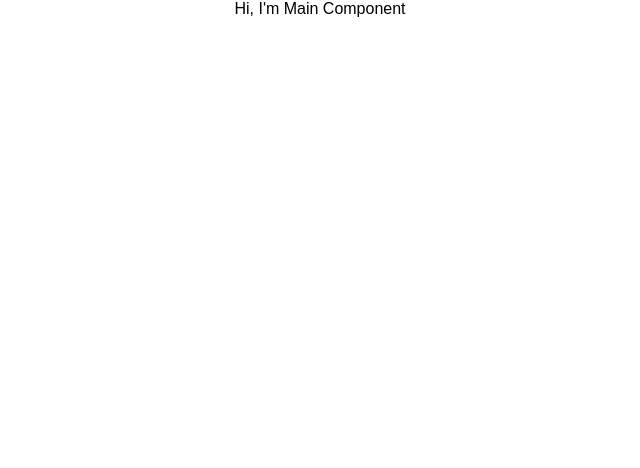
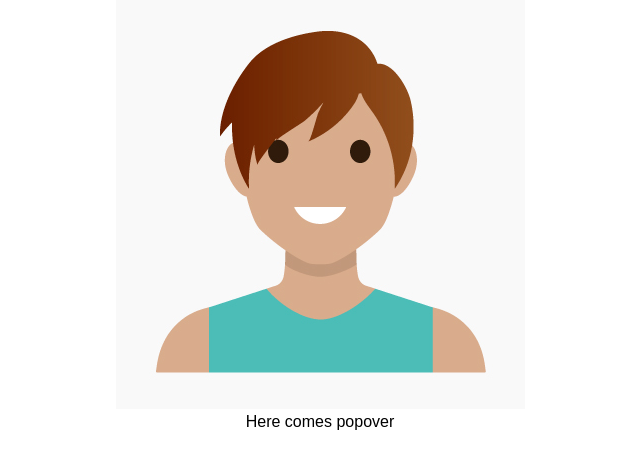
Before and after one commit to meghanasarikonda/react-challenge, a React (Create React App) app: page / in a window 1280 px wide. Shown: the top 468 px of the page, without its empty margins (320-960 px from the left). Built offline with nearby package versions, Linux system fonts and the light colour scheme.

Commit message:
Basic layout

```diff
--- a/src/components/Main.js
+++ b/src/components/Main.js
@@ -1,9 +1,21 @@
 import React, { Component } from 'react';
+import imageObj from '../Imagefiles.js';
 
 class Main extends Component {
+
+  constructor(props) {
+    super(props);
+  }
+
   render() {
+    console.log(imageObj["avatar1"])
     return (
-      <div>Hi, I'm Main Component</div>
+      <div>
+        <img src={imageObj["avatar1"]}/>
+        <div>
+          Here comes popover
+        </div>
+      </div>
     );
   }
 }
```
